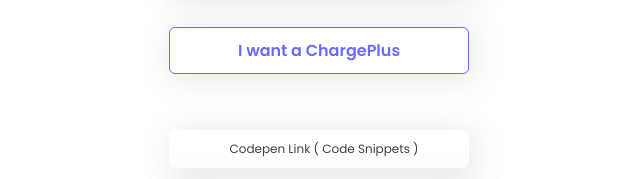
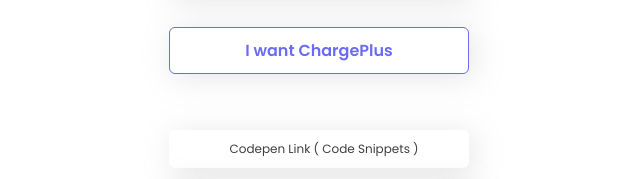
Before and after one commit to birunidev/biruni-links, a plain HTML site: page index.html in a window 1280 px wide. Shown: the part 373-552 px from the top of the page, 321-961 px from the left. Drawn offline with Linux system fonts and the light colour scheme; some icons are missing.

Commit message:
fix text

```diff
--- a/index.html
+++ b/index.html
@@ -50,7 +50,7 @@
             <a
               class="link purple-link"
               href="https://chargeplus.co/products/charge-%E2%84%A2"
-              >I want a ChargePlus
+              >I want ChargePlus
             </a>
           </li>
           <li style="margin-top: 3.5em;">
```
